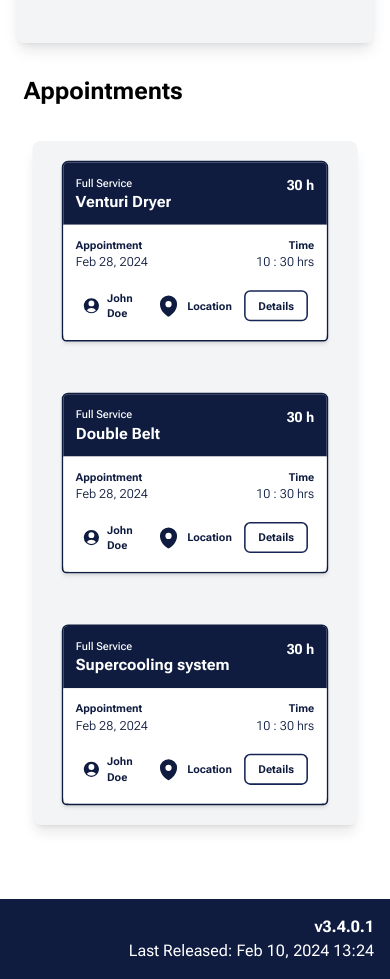
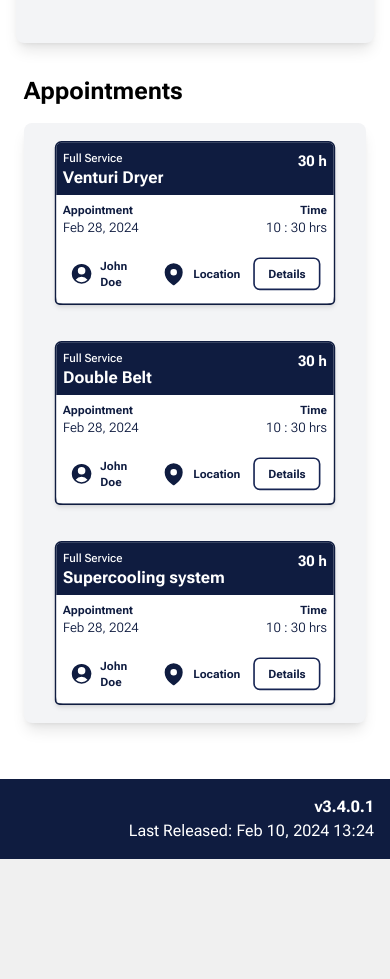
Before and after one commit to sharankumarreddyk/React-Tailwind-1, a React (Vite) app: page / in a window 390 px wide. Shown: the part 2720-3699 px from the top of the page. After the commit the page ends 3579 px from the top, so only its background shows below. Built offline with nearby package versions, Linux system fonts and the light colour scheme.

Commit message:
changes made in appointcard homepage

```diff
--- a/src/components/Appointment/ServiceFilter.jsx
+++ b/src/components/Appointment/ServiceFilter.jsx
@@ -24,8 +24,8 @@ const ServiceFilter = ({ onTabChange }) => {
         <div className="container mx-auto">
             <div className="flex flex-col md:flex-row justify-between items-start mt-6">
                 {/* Order Tabs */}
-                <div className="flex flex-col sm:flex-row justify-between mt-6 space-y-4 sm:space-y-0">
-                    <div className="flex sm:space-x-4 space-x-2">
+                <div className="flex flex-col sm:flex-row justify-between mt-6 space-y-4 sm:space-y-0 w-full">
+                    <div className="flex space-x-4 w-full">
                         <button
                             className={`sm:px-7 px-4 py-2 ${activeTab === 'active' ? 'bg-[#0F1C40] text-white font-bold' : 'bg-white text-[#0F1C40] border border-[#0F1C40]'} rounded-md sm:text-sm text-xs`}
                             onClick={() => showProducts('active')}
@@ -48,11 +48,11 @@ const ServiceFilter = ({ onTabChange }) => {
                 </div>
 
                 {/* Filters (Date, Machine, Department) */}
-                <div className="grid grid-cols-2 sm:grid-cols-3 gap-2 text-[#0F1C40] mt-6 ml-4">
+                <div className="grid grid-cols-2  sm:grid-cols-3 gap-2 text-[#0F1C40] mt-4 mr-4 w-full">
                     {['date', 'machine', 'department'].map((filter) => (
                         <div key={filter} className="relative sm:text-sm text-[13px] font items-center justify-between">
                             <button
-                                className="border border-[#0F1C40] px-1 py-2 rounded-md bg-white text-[#0F1C40] flex justify-between w-full"
+                                className="border border-[#0F1C40] scale-95 sm:scale-100 px-1 py-2 rounded-md bg-white text-[#0F1C40] flex justify-between w-full"
                                 onClick={() => toggleDropdown(filter)}
                             >
                                 {filter.charAt(0).toUpperCase() + filter.slice(1)} Filter
--- a/src/components/HomeComponents/Appointcard.jsx
+++ b/src/components/HomeComponents/Appointcard.jsx
@@ -4,7 +4,7 @@ function Appointcard({Product , Name }) {
   return (
     <>
         <div className="w-full shadow-md rounded-t-lg rounded-b-md border-2 border-[#0F1C40] scale-[82%] sm:scale-100">
-                        <div className="bg-[#0F1C40] text-white p-4 rounded-t-md ">
+                        <div className="bg-[#0F1C40] text-white p-2 rounded-t-md ">
                             <div className="flex justify-between">
                                 <div>
                                     <p className="text-sm font-medium">Full Service</p>
@@ -15,7 +15,7 @@ function Appointcard({Product , Name }) {
                                 </div>
                             </div>
                         </div>
-                        <div className="p-4 bg-white rounded-b-lg">
+                        <div className="p-2 bg-white rounded-b-lg">
                             <div className="text-[#0F1C40] flex justify-between mb-2">
                                 <div>
                                     <p className="text-sm font-bold">Appointment</p>
--- a/src/components/HomeComponents/HomeAppointments.jsx
+++ b/src/components/HomeComponents/HomeAppointments.jsx
@@ -5,8 +5,8 @@ const HomeAppointments = () => {
   return (
     <div className="p-6">
       <h2 className="text-2xl font-bold sm:px-2 mb-4">Appointments</h2>
-      <div className="bg-gray-100 md:p-6  rounded-lg shadow-lg sm:overflow-x-auto xl:overflow-hidden overflow-hidden md:scale-100 scale-95 ">
-        <div className="sm:min-w-[1200px] w-full  grid sm:grid-cols-3 justify-around md:gap-16 gap-3 md:p-19 p-0 ">
+      <div className="bg-gray-100 md:p-6  rounded-lg shadow-lg sm:overflow-x-auto xl:overflow-hidden overflow-hidden  ">
+        <div className="sm:min-w-[1200px] w-full  grid sm:grid-cols-3 justify-around md:gap-16 sm:gap-3 md:p-19 p-0 ">
           {/* Appointment 1 */}
 
           <Appointcard Product={"Venturi Dryer"} Name={"John Doe"} />
```
